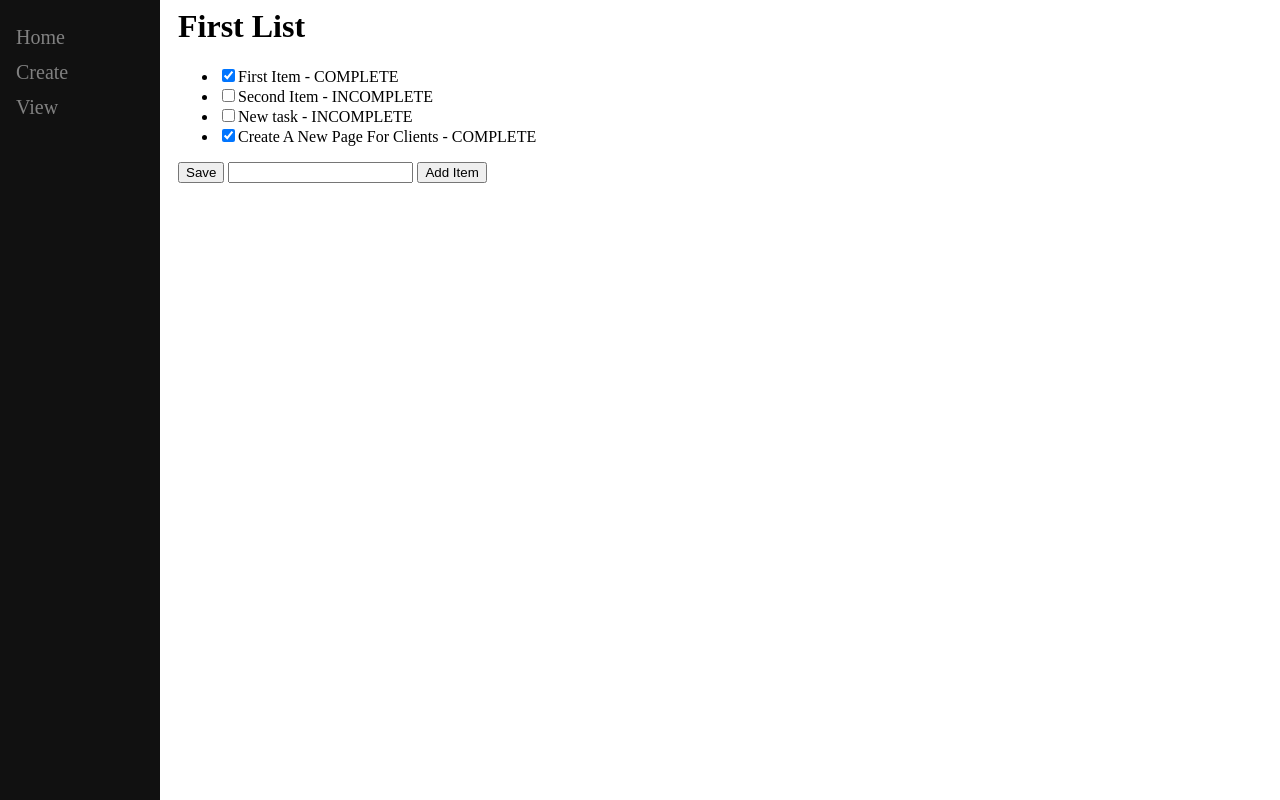
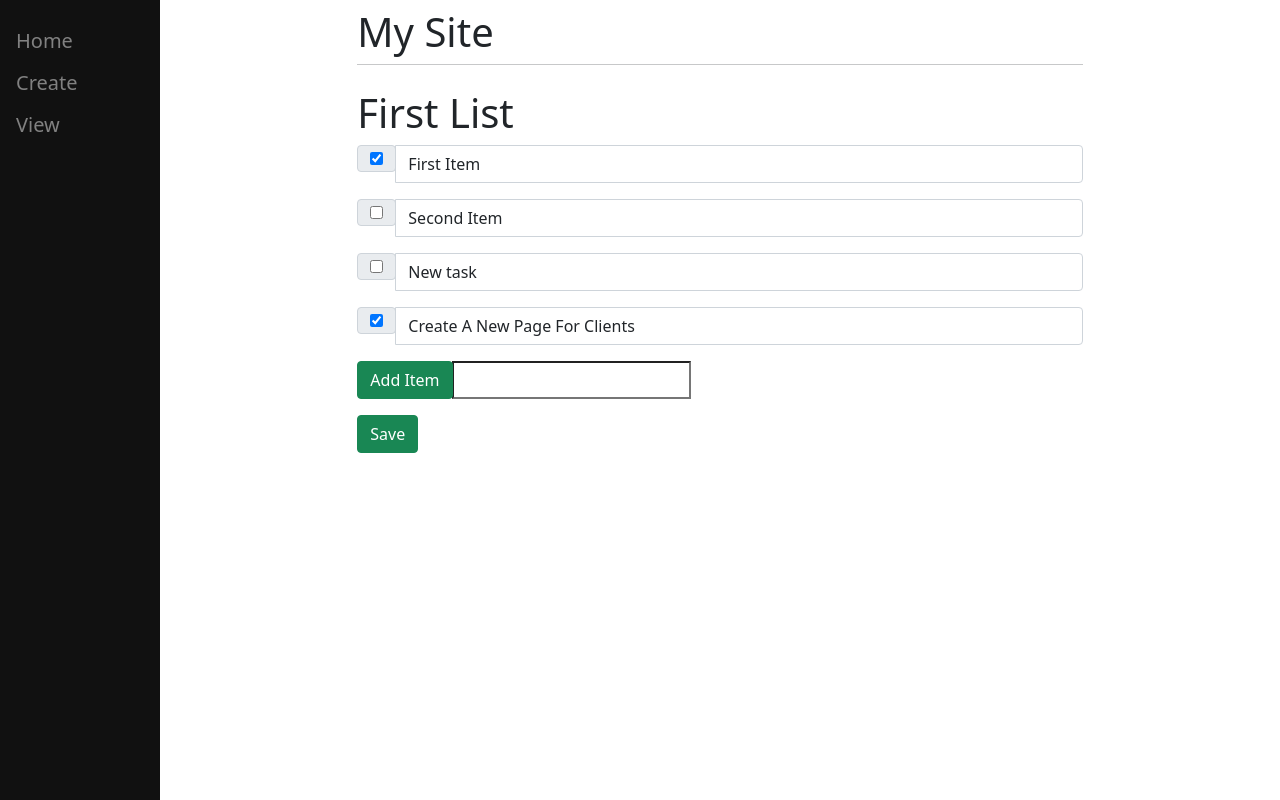
Before and after one commit to rolivares021/python, a Django app: page /2 in a window 1280 px wide. Run offline with Django 4.2, Linux system fonts and the light colour scheme; data comes from the database, SQL or seed files in the repository; some libraries are stand-ins or nearby versions.

Commit message:
Se agregan cambios de layout

```diff
--- a/django/mysite/main/templates/main/base.html
+++ b/django/mysite/main/templates/main/base.html
@@ -1,3 +1,4 @@
+<!DOCTYPE html>
 <html>
     <head>
         <style type="text/css">
@@ -30,6 +31,12 @@
                 padding: 0px 10px;
             }
         </style>
+
+        <meta charset="utf-8">
+        <meta name="viewport" content="width=device-width, initial-scale=1">
+        <link href="https://cdn.jsdelivr.net/npm/bootstrap@5.1.3/dist/css/bootstrap.min.css" rel="stylesheet" integrity="sha384-1BmE4kWBq78iYhFldvKuhfTAU6auU8tT94WrHftjDbrCEXSU1oBoqyl2QvZ6jIW3" crossorigin="anonymous">
+
+
         <title>{% block title %}Ricardo's Webpage{% endblock %}</title>
     </head>
     <body>
@@ -39,9 +46,18 @@
             <a href="/2">View</a>
         </div>
         <div id="content" name="content" class="main">
-            {% block content %}
+            <div class="row justify-content-center">
+                <div class="col-8">
+                    <h1 class="mt-2">My Site</h1>
+                    <hr class="mt-0 mb-4">
+                {% block content %}
 
-            {% endblock %}
+                {% endblock %}
+              </div>
+            </div>
         </div>
+
+        <script src="https://cdn.jsdelivr.net/npm/@popperjs/core@2.10.2/dist/umd/popper.min.js" integrity="sha384-7+zCNj/IqJ95wo16oMtfsKbZ9ccEh31eOz1HGyDuCQ6wgnyJNSYdrPa03rtR1zdB" crossorigin="anonymous"></script>
+    <script src="https://cdn.jsdelivr.net/npm/bootstrap@5.1.3/dist/js/bootstrap.min.js" integrity="sha384-QJHtvGhmr9XOIpI6YVutG+2QOK9T+ZnN4kzFN1RtK3zEFEIsxhlmWl5/YESvpZ13" crossorigin="anonymous"></script>
     </body>
 </html>
--- a/django/mysite/main/templates/main/list.html
+++ b/django/mysite/main/templates/main/list.html
@@ -6,17 +6,27 @@
     <h1>{{ls.name}}</h1>
     <form method="post" action="#">
         {% csrf_token %}
-        <ul>
+
         {% for item in ls.item_set.all %}
+            <div class="input-group mb-3">
+                <div class="input-group-prepend">
+                    <div class="input-group-text">
                         {% if item.complete == True %}
-                    <li><input type="checkbox", value="clicked", name="c{{item.id}}" checked>{{item.text}} - COMPLETE</li>
+                            <input type="checkbox" value="clicked" name="c{{item.id}}" checked>
                         {% else %}
-                    <li><input type="checkbox", value="clicked", name="c{{item.id}}">{{item.text}} - INCOMPLETE</li>
+                            <input type="checkbox" value="clicked" name="c{{item.id}}">
                         {% endif %}
+                    </div>
+                </div>
+                <input type="text" value="{{item.text}}" class="form-control">
+            </div>
         {% endfor %}
-        </ul>
-        <button type="submit" name="save" value="save">Save</button>
+        <div class="input-group mb-3">
+            <div class="input-group-prepend">
+                <button type="submit" name="newItem" value="newItem" class="btn btn-success">Add Item</button>
+            </div>
             <input type="text" name="new">
-        <button type="submit" name="newItem" value="newItem">Add Item</button>
+        </div>
+        <button type="submit" name="save" value="save" class="btn btn-success">Save</button>
     </form>
 {% endblock %}
```
Also changed, not shown: django/mysite/main/templates/main/create.html (+8 -3 lines). Lines whose indentation alone changed are shown as unchanged.
